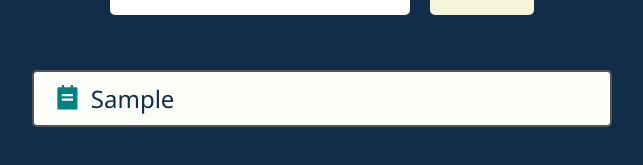
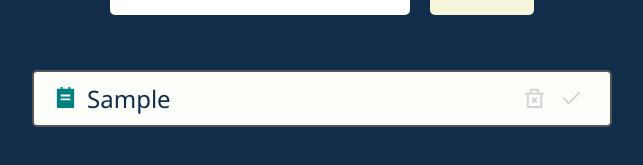
Before and after one commit to yurchenko08/TodoApp, a React (Create React App) app: page / in a window 1280 px wide. Both pictures are taken after typing "Sample" into the empty fields and a click on the button "Submit". Shown: the part 147-312 px from the top of the page, without its empty margins (318-961 px from the left). Built offline with nearby package versions, Linux system fonts and the light colour scheme.

Commit message:
added buttons for run todos

```diff
--- a/package.json
+++ b/package.json
@@ -10,6 +10,7 @@
     "react-dom": "^18.2.0",
     "react-icons": "^4.4.0",
     "react-scripts": "5.0.1",
+    "uuid": "^9.0.0",
     "web-vitals": "^2.1.4"
   },
   "scripts": {
--- a/src/App.js
+++ b/src/App.js
@@ -2,21 +2,48 @@ import { useState } from "react";
 import TodoForm from "./components/todoForm/TodoForm";
 import TodoList from "./components/todos/TodoList";
 import "./App.css";
+import { v4 as uuidv4 } from "uuid";
 
 function App() {
   const [todos, setTodos] = useState([]);
 
   const addTodoHandler = (text) => {
-    setTodos([...todos, text]);
+    const newTodo = { text: text, isCompleted: false, id: uuidv4() };
+    setTodos([...todos, newTodo]);
   };
-  const deleteTodoHandler = (index) => {
-    setTodos(todos.filter((value, idx) => idx != index));
+
+  const deleteTodoHandler = (id) => {
+    setTodos(todos.filter((todo) => todo.id !== id));
   };
+
+  const toggleTodoHandler = (id) => {
+    setTodos(
+      todos.map((todo) =>
+        todo.id === id
+          ? { ...todo, isCompleted: !todo.isCompleted }
+          : { ...todo }
+      )
+    );
+  };
+
+  const resetTodosHandler = () => {
+    setTodos([]);
+  };
+
+  const deleteCompletedTodosHandler = () => {
+    setTodos(todos.filter((todo) => !todo.isCompleted));
+  };
+
+  const completedTodosCount = todos.filter((todo) => todo.isCompleted).length;
 
   return (
     <div className='App'>
       <TodoForm addTodo={addTodoHandler} />
-      <TodoList todos={todos} deleteTodo={deleteTodoHandler} />
+      <TodoList
+        todos={todos}
+        deleteTodo={deleteTodoHandler}
+        toggleTodo={toggleTodoHandler}
+      />
     </div>
   );
 }
--- a/src/components/todos/Todo.js
+++ b/src/components/todos/Todo.js
@@ -1,11 +1,24 @@
 import React from "react";
-import { RiTodoFill } from "react-icons/ri";
+import { RiTodoFill, RiDeleteBin2Line } from "react-icons/ri";
+import { FiCheck } from "react-icons/fi";
 import style from "./Todo.module.css";
-export default function Todo({ todo, index, deleteTodo }) {
+function Todo({ todo, deleteTodo, toggleTodo }) {
   return (
-    <div onDoubleClick={() => deleteTodo(index)} className={style.todo}>
+    <div
+      className={`${style.todo} ${todo.isCompleted ? style.completedTodo : ""}`}
+    >
       <RiTodoFill className={style.todoIcon} />
-      <div className={style.todoText}>{todo}</div>
+      <div className={style.todoText}>{todo.text}</div>
+      <RiDeleteBin2Line
+        className={style.deleteIcon}
+        onClick={() => deleteTodo(todo.id)}
+      />
+      <FiCheck
+        className={style.checkIcon}
+        onClick={() => toggleTodo(todo.id)}
+      />
     </div>
   );
 }
+
+export default Todo;
--- a/src/components/todos/Todo.module.css
+++ b/src/components/todos/Todo.module.css
@@ -20,3 +20,38 @@
   margin-right: 10px;
   color: teal;
 }
+
+.completedTodo {
+  background-color: unset;
+  border-color: gray;
+  color: gray;
+}
+
+.todo.completedTodo .todoIcon,
+.todo.completedTodo .checkIcon,
+.todo.completedTodo .deleteIcon {
+  color: gray;
+}
+
+.checkIcon,
+.deleteIcon {
+  cursor: pointer;
+  color: lightgrey;
+  padding: 0 7px;
+  font-size: 1.8rem;
+  transition: transform 0.3s;
+}
+
+.checkIcon:hover,
+.deleteIcon:hover {
+  cursor: pointer;
+  transform: scale(1.3);
+}
+
+.checkIcon:hover {
+  color: green;
+}
+
+.deleteIcon:hover {
+  color: red;
+}
--- a/src/components/todos/TodoList.js
+++ b/src/components/todos/TodoList.js
@@ -1,12 +1,17 @@
 import React from "react";
 import Todo from "./Todo";
 import style from "./TodoList.module.css";
-function TodoList({ todos, deleteTodo }) {
+function TodoList({ todos, deleteTodo, toggleTodo }) {
   return (
     <div className={style.todoListContainer}>
       {!todos.length && <h3>Todo list is empty</h3>}
-      {todos.map((todo, index) => (
-        <Todo key={index} todo={todo} index={index} deleteTodo={deleteTodo} />
+      {todos.map((todo) => (
+        <Todo
+          key={todo.id}
+          todo={todo}
+          deleteTodo={deleteTodo}
+          toggleTodo={toggleTodo}
+        />
       ))}
     </div>
   );
```
Also changed, not shown: 1 other file (tests, documents, lock files or other folders).
